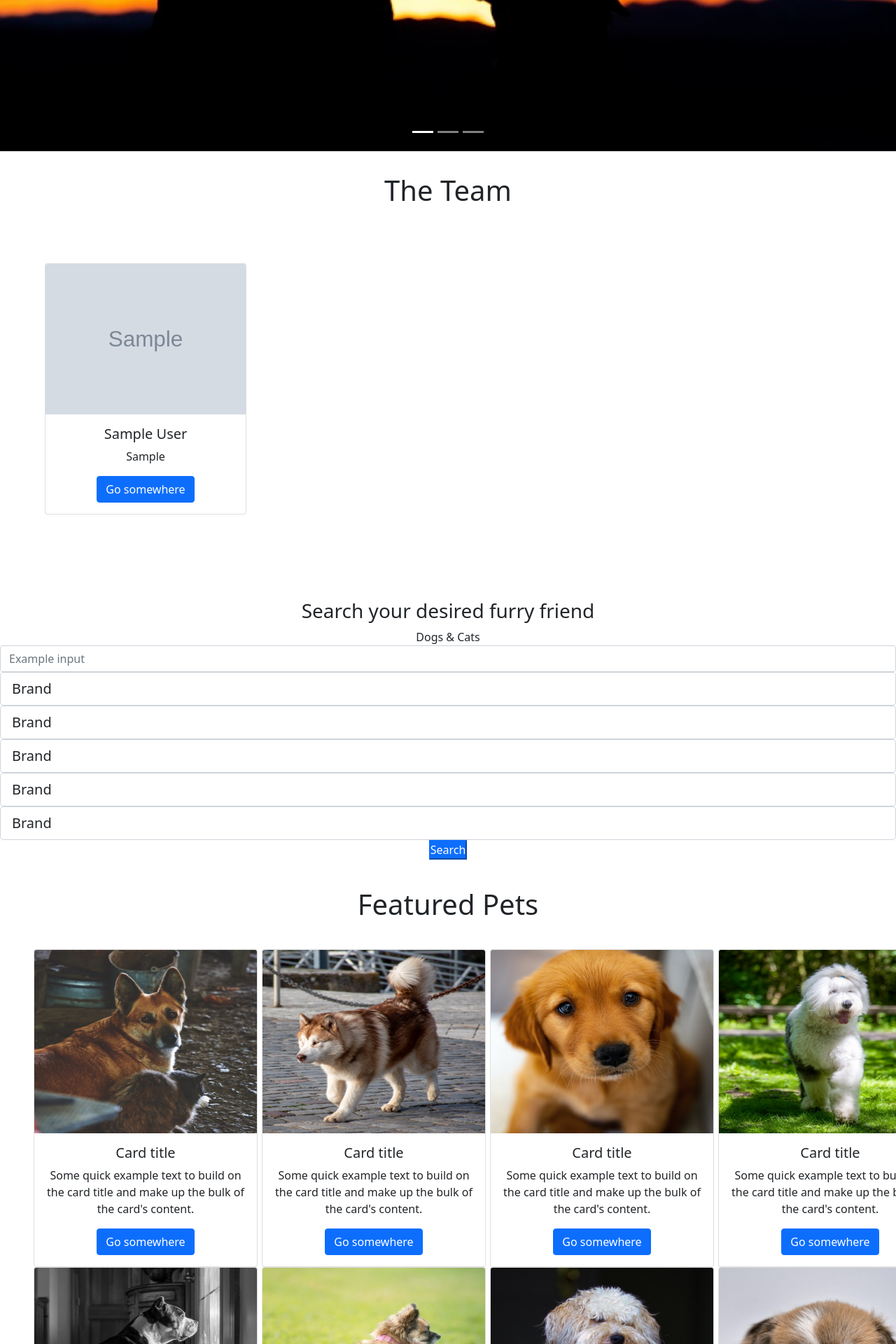
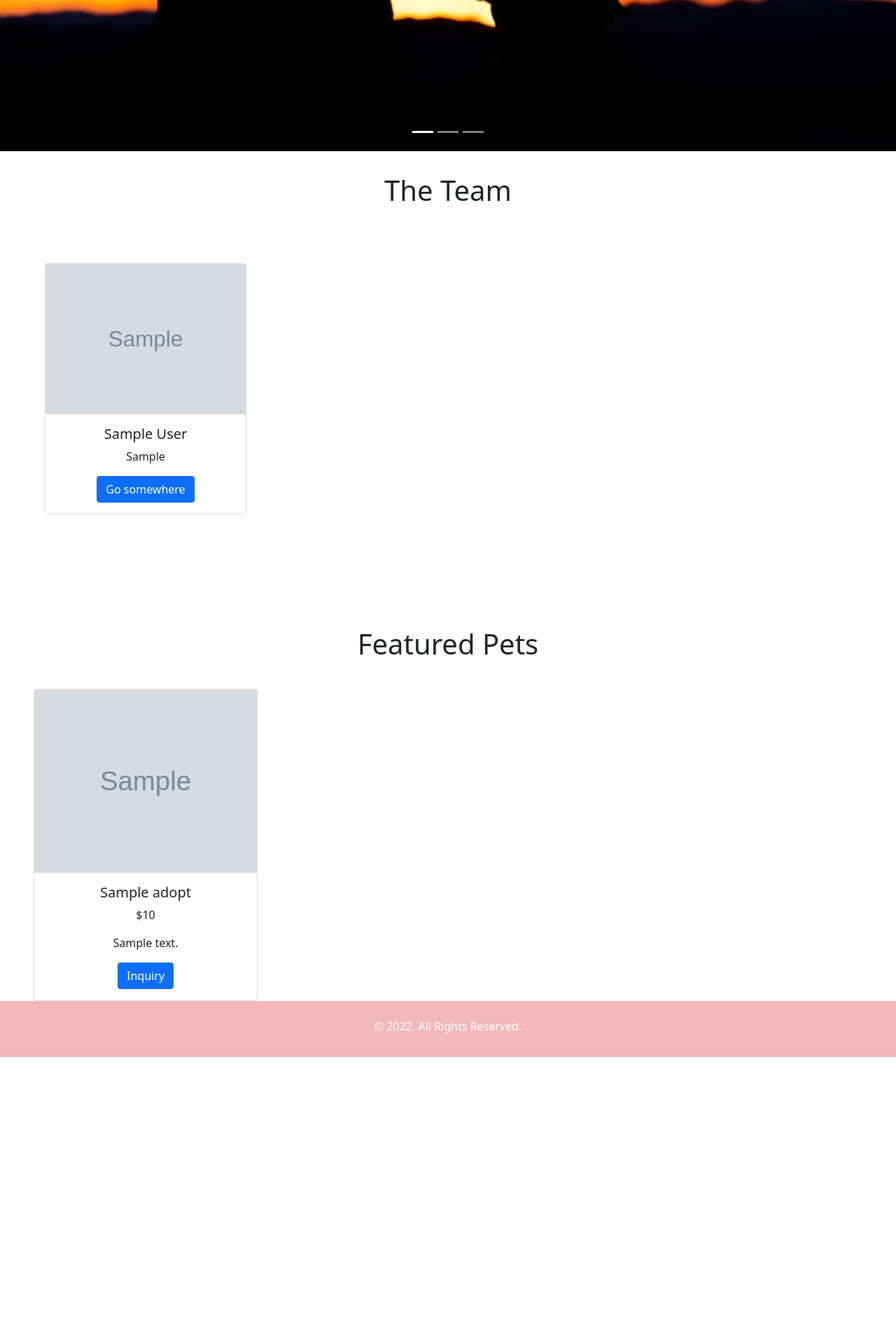
Before and after one commit to Amanuel763/AdoptionCenter, a Django app: template templates/pages/home.html in a window 1280 px wide. Shown: the part 480-2400 px from the top of the page at 70% size. Run offline with Django 4.2, Linux system fonts and the light colour scheme; tables that the repository leaves empty hold one stand-in row (values such as "Sample post"); the template is opened without the code that fills it: values that come from a table or form of the project are taken from there, most other values are stand-ins (such as "Sample title", 1, 10 or a date in 2020); grey boxes marked "Sample" are stand-in pictures; some libraries are stand-ins or nearby versions.

Commit message:
updated templates

```diff
--- a/templates/base.html
+++ b/templates/base.html
@@ -46,6 +46,8 @@
         integrity="sha512-XtmMtDEcNz2j7ekrtHvOVR4iwwaD6o/FUJe6+Zq+HgcCsk3kj4uSQQR8weQ2QVj1o0Pk6PwYLohm206ZzNfubg=="
         crossorigin="anonymous" referrerpolicy="no-referrer"></script>
 
+
+
     <script src="{% static 'js/index.js' %}"></script>
 
 
--- a/templates/includes/navbar.html
+++ b/templates/includes/navbar.html
@@ -16,10 +16,6 @@
                 <li class="nav-item">
                     <a class="nav-link" href="{% url 'contact' %}">Contact</a>
                 </li>
-                <li class="nav-item">
-                    <a class="nav-link" href="{% url 'blog' %}">Blog</a>
-                </li>
-
                 {% if user.is_authenticated %}
                 <li class="nav-item">
                     <a class="nav-link" href="{% url 'dashboard' %}">Dashboard</a>
--- a/templates/pages/home.html
+++ b/templates/pages/home.html
@@ -1,9 +1,13 @@
 {% extends 'base.html' %}
 
+
+{% block title %} | Home {% endblock %}
 {% block content %}
 
 
 {% load static %}
+
+{% include 'includes/messages.html' %}
 
 
 <div id="carouselExampleIndicators" class="carousel carousel-container slide" data-bs-ride="carousel">
@@ -16,6 +20,7 @@
             aria-label="Slide 3"></button>
     </div>
     <div class="carousel-inner">
+
         <div class="carousel-item active">
             <img src="{% static 'img/dog13.jpg' %}" class="d-block w-100" alt="...">
         </div>
@@ -63,83 +68,6 @@
 </div>
 
 
-<div class="Search-container">
-    <div class="row">
-        <div class="col-12">
-            <div class="widget advanced-search2">
-                <h3 class="sidebar-title">Search your desired furry friend</h3>
-                <form method="GET">
-
-                    <div class="form-group">
-                        <label for="formGroupExampleInput">Dogs & Cats</label>
-                        <input type="text" class="form-control" id="formGroupExampleInput" placeholder="Example input">
-                    </div>
-
-                    <div class="form-group">
-                        <select class="form-control form-control-lg">
-                            <option>Brand</option>
-                            <option>Any</option>
-                            <option>New</option>
-                            <option>Semi-New</option>
-                            <option>Damaged</option>
-                            <option>Used</option>
-                        </select>
-                    </div>
-                    <div class="form-group">
-                        <select class="form-control form-control-lg">
-                            <option>Brand</option>
-                            <option>Any</option>
-                            <option>New</option>
-                            <option>Semi-New</option>
-                            <option>Damaged</option>
-                            <option>Used</option>
-                        </select>
-                    </div>
-                    <div class="form-group">
-                        <select class="form-control form-control-lg">
-                            <option>Brand</option>
-                            <option>Any</option>
-                            <option>New</option>
-                            <option>Semi-New</option>
-                            <option>Damaged</option>
-                            <option>Used</option>
-                        </select>
-                    </div>
-                    <div class="form-group">
-                        <select class="form-control form-control-lg">
-                            <option>Brand</option>
-                            <option>Any</option>
-                            <option>New</option>
-                            <option>Semi-New</option>
-                            <option>Damaged</option>
-                            <option>Used</option>
-                        </select>
-                    </div>
-                    <div class="form-group">
-                        <select class="form-control form-control-lg">
-                            <option>Brand</option>
-                            <option>Any</option>
-                            <option>New</option>
-                            <option>Semi-New</option>
-                            <option>Damaged</option>
-                            <option>Used</option>
-                        </select>
-                    </div>
-                    <!-- <div class="range-slider clearfix">
-                            <label>Price</label>
-                            <div data-min="0" data-max="150000" data-min-name="min_price" data-max-name="max_price" data-unit="USD"
-                                class="range-slider-ui ui-slider" aria-disabled="false"></div>
-                            <div class="clearfix"></div>
-                        </div> -->
-                    <div class="form-group mb-0">
-                        <button class="search-button btn-primary">Search</button>
-                    </div>
-                </form>
-            </div>
-        </div>
-    </div>
-</div>
-
 
 <div class="Featured-container">
     <div class="row">
@@ -151,107 +79,90 @@
     </div>
 
     <div class="row">
+        {% for adopt in all_pets %}
         <div class="col-sm-12 col-md-3 col-lg-3 col-xl-3">
             <div class="card Featured-card Pet-card">
-                <img class=" card-img-top" src="{% static 'img/german shepherd.jpg' %}" alt="Card image cap"
+                <img class=" card-img-top" src="{{adopt.pet_photo.url}}" alt="Card image cap"
                     style="min-height:262px; max-height: 262px;">
                 <div class="card-body">
-                    <h5 class="card-title">Card title</h5>
-                    <p class="card-text">Some quick example text to build on the card title and make up the bulk of
-                        the card's content.</p>
-                    <a href="#" class="btn btn-primary">Go somewhere</a>
+                    <h5 class="card-title">{{adopt.pet_title}}</h5>
+                    <p class="card-text">${{adopt.price}}</p>
+                    <p class="card-text">{{adopt.description | safe }}</p>
+                    <button data-bs-toggle="modal" data-bs-target="#myModal" class="btn btn-primary">Inquiry</button>
                 </div>
             </div>
         </div>
-        <div class="col-sm-12 col-md-3 col-lg-3 col-xl-3">
-            <div class="card Featured-card Pet-card">
-                <img class=" card-img-top" src="{% static 'img/husky.jpg' %}" alt="Card image cap"
-                    style="min-height:262px; max-height: 262px;">
-                <div class="card-body">
-                    <h5 class="card-title">Card title</h5>
-                    <p class="card-text">Some quick example text to build on the card title and make up the bulk of
-                        the card's content.</p>
-                    <a href="#" class="btn btn-primary">Go somewhere</a>
+        {% endfor %}
+        {% include 'includes/messages.html' %}
+        <div class="modal fade" id="myModal">
+            <div class="modal-dialog">
+                <div class="modal-content">
+                    <div class="modal-header">
+                        <h5 class="modal-title">
+                            Contact Us
+                        </h5>
+                    </div>
+                    <form action="{% url 'inquiry' %}" method="POST">
+                        {% csrf_token %}
+                        <div class="form-row center">
+                            <div class="form-group col-md-6">
+                                <label for="firstname">First Name</label>
+                                <input type="firstname" name="first_name" class="form-control" id="firstname"
+                                    placeholder="firstname" {% if user.is_authenticated %} value="{{user.first_name}}"
+                                    {% else %} name="first_name" {% endif %} required>
+                            </div>
+                            <div class="form-group col-md-6">
+                                <label for="lastname">Last Name</label>
+                                <input type="lastname" name="last_name" class="form-control" id="lastname"
+                                    placeholder="lastname" {% if user.is_authenticated %} value="{{user.last_name}}" {%
+                                    else %} name="last_name" {% endif %} required>
                             </div>
                         </div>
+                        <div class="form-row">
+                            <div class="form-group col-md-6">
+                                <label for="inputCity">City</label>
+                                <input type="text" name="city" class="form-control" id="inputCity" required>
                             </div>
-        <div class="col-sm-12 col-md-3 col-lg-3 col-xl-3">
-            <div class="card Featured-card Pet-card">
-                <img class=" card-img-top" src="{% static 'img/labrador puppy.jpg' %}" alt="Card image cap"
-                    style="min-height:262px; max-height: 262px;">
-                <div class="card-body">
-                    <h5 class="card-title">Card title</h5>
-                    <p class="card-text">Some quick example text to build on the card title and make up the bulk of
-                        the card's content.</p>
-                    <a href="#" class="btn btn-primary">Go somewhere</a>
+                            <div class="form-group col-md-6">
+                                <label for="inputCity">State</label>
+                                <input type="text" name="state" class="form-control" id="inputCity" required>
                             </div>
+                            <div class="form-group col-md-6">
+                                <label for="inputCity">Phone Number</label>
+                                <input type="text" name="phone" class="form-control" id="inputCity" required>
                             </div>
+                            <div class="form-group col-md-6">
+                                <label for="inputCity">Email</label>
+                                <input type="text" name="email" class="form-control" id="inputCity" required>
+                            </div>
+                            <div class="form-group">
+                                <label for="exampleFormControlSelect1"></label>
+                                <select class="form-control" id="exampleFormControlSelect1" name="customer_need">
+                                    <option value="I am interested in Hosting the dog">I am interested in Hosting the
+                                        dog</option>
+                                    <option value="I am interested in Adopting the dog">I am interested in Adopting the
+                                        dog</option>
+                                    <option value="I am interested in Donating for this pet">I am interested in Donating
+                                        for this pet</option>
+                                    <option value="I am interested in playing with the pet">I am interested in playing
+                                        with the pet</option>
+                                </select>
                             </div>
 
-        <div class="col-sm-12 col-md-3 col-lg-3 col-xl-3">
-            <div class="card Featured-card Pet-card">
-                <img class=" card-img-top" src="{% static 'img/Old English Sheep Dog.jpg' %}" alt="Card image cap"
-                    style="min-height:262px; max-height: 262px;">
-                <div class="card-body">
-                    <h5 class="card-title">Card title</h5>
-                    <p class="card-text">Some quick example text to build on the card title and make up the bulk of
-                        the card's content.</p>
-                    <a href="#" class="btn btn-primary">Go somewhere</a>
+                            <div class="form-group">
+                                <label for="exampleFormControlSelect1">Add a Comment</label>
+                                <textarea class="form-control" id="exampleFormControlTextarea1"
+                                    placeholder="Enter the name of the Dog.." rows="3" name="message"
+                                    required></textarea>
                             </div>
-            </div>
-        </div>
-    </div>
-    <div class="row">
-        <div class="col-sm-12 col-md-3 col-lg-3 col-xl-3">
-            <div class="card Featured-card Pet-card">
-                <img class=" card-img-top" src="{% static 'img/Pitbulll.jpg' %}" alt="Card image cap"
-                    style="min-height:262px; max-height: 262px;">
-                <div class="card-body">
-                    <h5 class="card-title">Card title</h5>
-                    <p class="card-text">Some quick example text to build on the card title and make up the bulk of
-                        the card's content.</p>
-                    <a href="#" class="btn btn-primary">Go somewhere</a>
-                </div>
-            </div>
-        </div>
-        <div class="col-sm-12 col-md-3 col-lg-3 col-xl-3">
-            <div class="card Featured-card Pet-card">
-                <img class=" card-img-top" src="{% static 'img/pomeranian.jpg' %}" alt="Card image cap"
-                    style="min-height:262px; max-height: 262px;">
-                <div class="card-body">
-                    <h5 class="card-title">Card title</h5>
-                    <p class="card-text">Some quick example text to build on the card title and make up the bulk of
-                        the card's content.</p>
-                    <a href="#" class="btn btn-primary">Go somewhere</a>
-                </div>
-            </div>
-        </div>
-        <div class="col-sm-12 col-md-3 col-lg-3 col-xl-3">
-            <div class="card Featured-card Pet-card">
-                <img class=" card-img-top" src="{% static 'img/poodle mix.jpg' %}" alt="Card image cap"
-                    style="min-height:262px; max-height: 262px;">
-                <div class="card-body">
-                    <h5 class="card-title">Card title</h5>
-                    <p class="card-text">Some quick example text to build on the card title and make up the bulk of
-                        the card's content.</p>
-                    <a href="#" class="btn btn-primary">Go somewhere</a>
-                </div>
-            </div>
-        </div>
-        <div class="col-sm-12 col-md-3 col-lg-3 col-xl-3">
-            <div class="card Featured-card Pet-card">
-                <img class=" card-img-top" src="{% static 'img/welsh corgi.jpg' %}" alt="Card image cap"
-                    style="min-height:262px; max-height: 262px;">
-                <div class="card-body">
-                    <h5 class="card-title">Card title</h5>
-                    <p class="card-text">Some quick example text to build on the card title and make up the bulk of
-                        the card's content.</p>
-                    <a href="#" class="btn btn-primary">Go somewhere</a>
+                            <button type="submit" class="btn btn-primary">Send Message</button>
+                    </form>
                 </div>
             </div>
         </div>
 
     </div>
+
 </div>
 
 
```
Also changed, not shown: templates/adopts/dopt_detail.html (deleted, +0 -80 lines), templates/pages/blog.html (deleted, +0 -16 lines), templates/pages/contact.html (+26 -21 lines), templates/pages/register.html (deleted, +0 -64 lines). Lines whose indentation alone changed are shown as unchanged.
